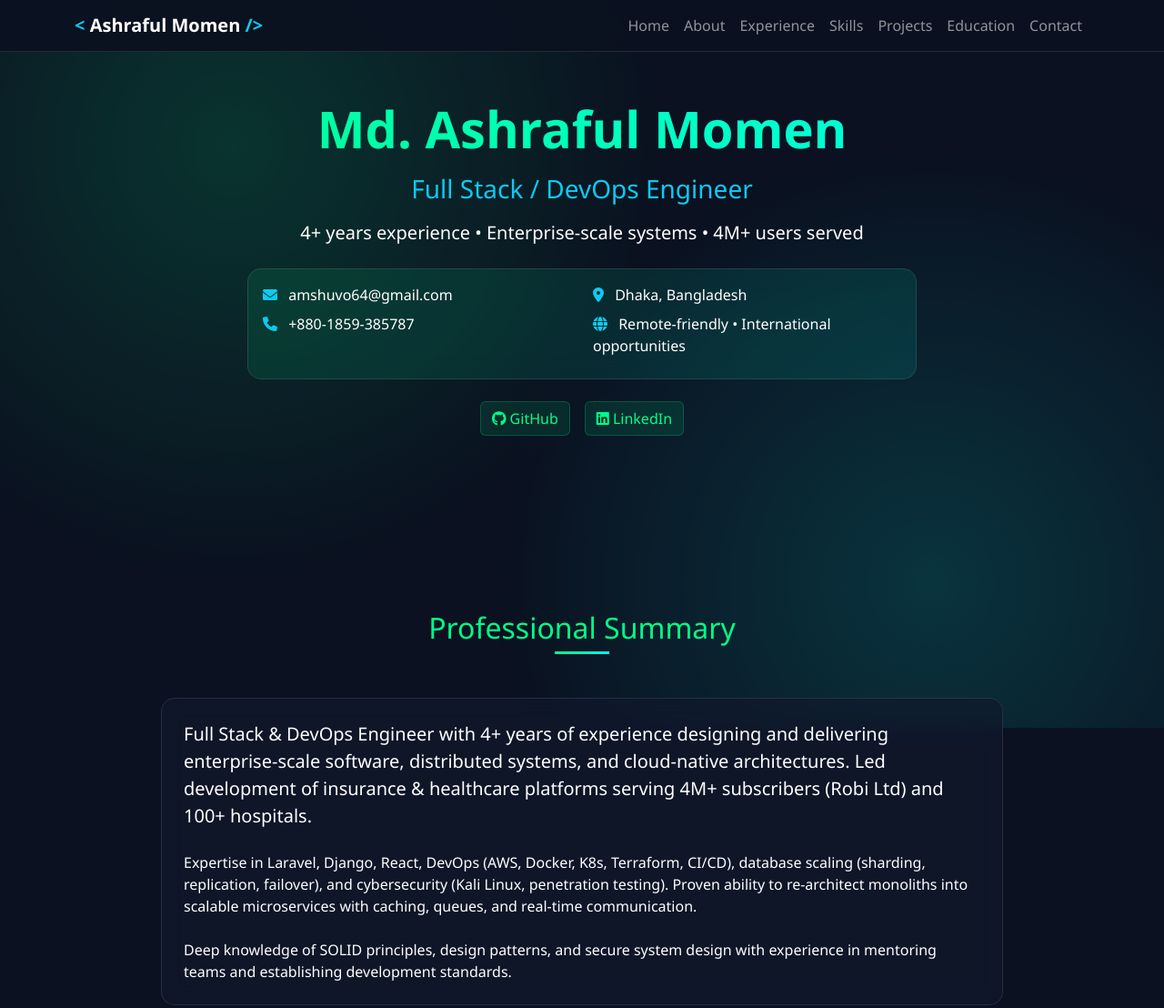
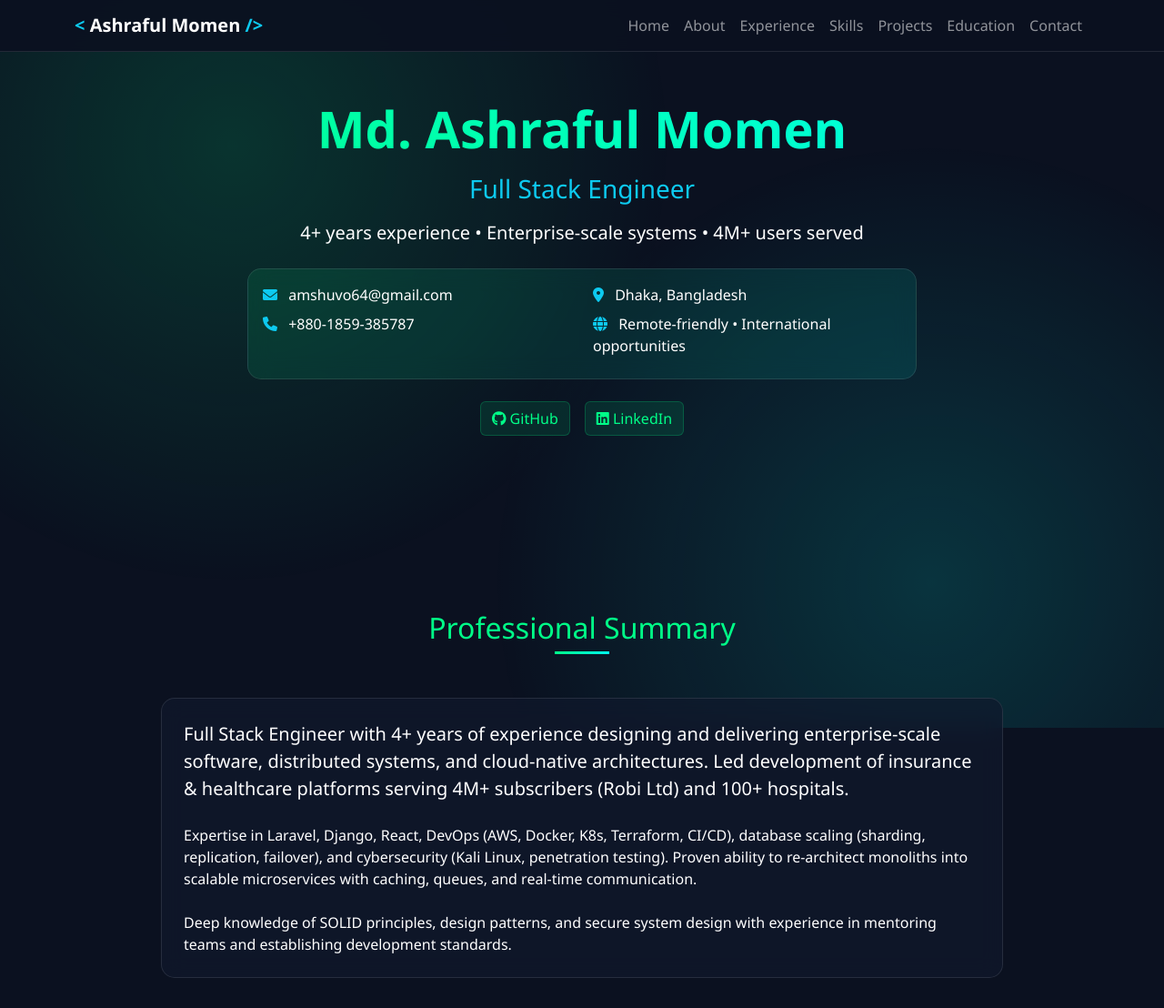
Before and after one commit to Ashraful-Momen/protfolio, a plain HTML site: page index.html in a window 1280 px wide. Shown: the top 1108 px of the page at 91% size. Drawn offline with nearby package versions, Linux system fonts and the light colour scheme.

Commit message:
Update index.html

```diff
--- a/index.html
+++ b/index.html
@@ -3,7 +3,7 @@
   <head>
     <meta charset="UTF-8" />
     <meta name="viewport" content="width=device-width, initial-scale=1.0" />
-    <title>Ashraful Momen - Full Stack / DevOps Engineer</title>
+    <title>Ashraful Momen - Full Stack Engineer</title>
     <link
       href="https://cdnjs.cloudflare.com/ajax/libs/bootstrap/5.3.0/css/bootstrap.min.css"
       rel="stylesheet" />
@@ -421,7 +421,7 @@
       <div class="container text-center py-5">
         <div style="position: relative; z-index: 2;">
           <h1 class="display-4 fw-bold gradient-text mb-3">Md. Ashraful Momen</h1>
-          <h3 class="mb-3 text-info">Full Stack / DevOps Engineer</h3>
+          <h3 class="mb-3 text-info">Full Stack Engineer</h3>
           <p class="lead mb-4">4+ years experience • Enterprise-scale systems • 4M+ users served</p>
 
           <!-- Contact Info -->
@@ -468,7 +468,7 @@
           <div class="col-lg-10 mx-auto">
             <div class="glass-card p-4">
               <p class="lead mb-4">
-                Full Stack & DevOps Engineer with 4+ years of experience designing and delivering enterprise-scale software, distributed systems, and cloud-native architectures. Led development of insurance & healthcare platforms serving 4M+ subscribers (Robi Ltd) and 100+ hospitals.
+                Full Stack Engineer with 4+ years of experience designing and delivering enterprise-scale software, distributed systems, and cloud-native architectures. Led development of insurance & healthcare platforms serving 4M+ subscribers (Robi Ltd) and 100+ hospitals.
               </p>
               <p class="mb-4">
                 Expertise in Laravel, Django, React, DevOps (AWS, Docker, K8s, Terraform, CI/CD), database scaling (sharding, replication, failover), and cybersecurity (Kali Linux, penetration testing). Proven ability to re-architect monoliths into scalable microservices with caching, queues, and real-time communication.
```
